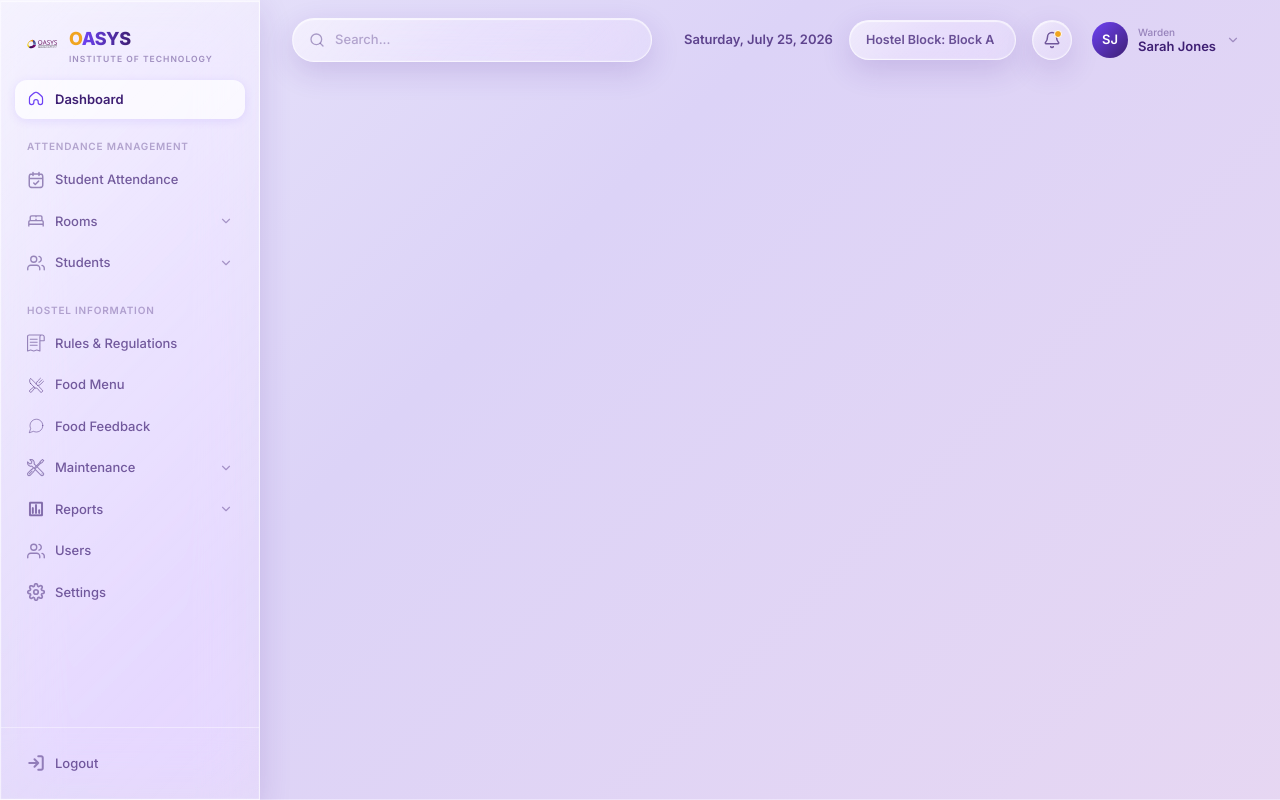
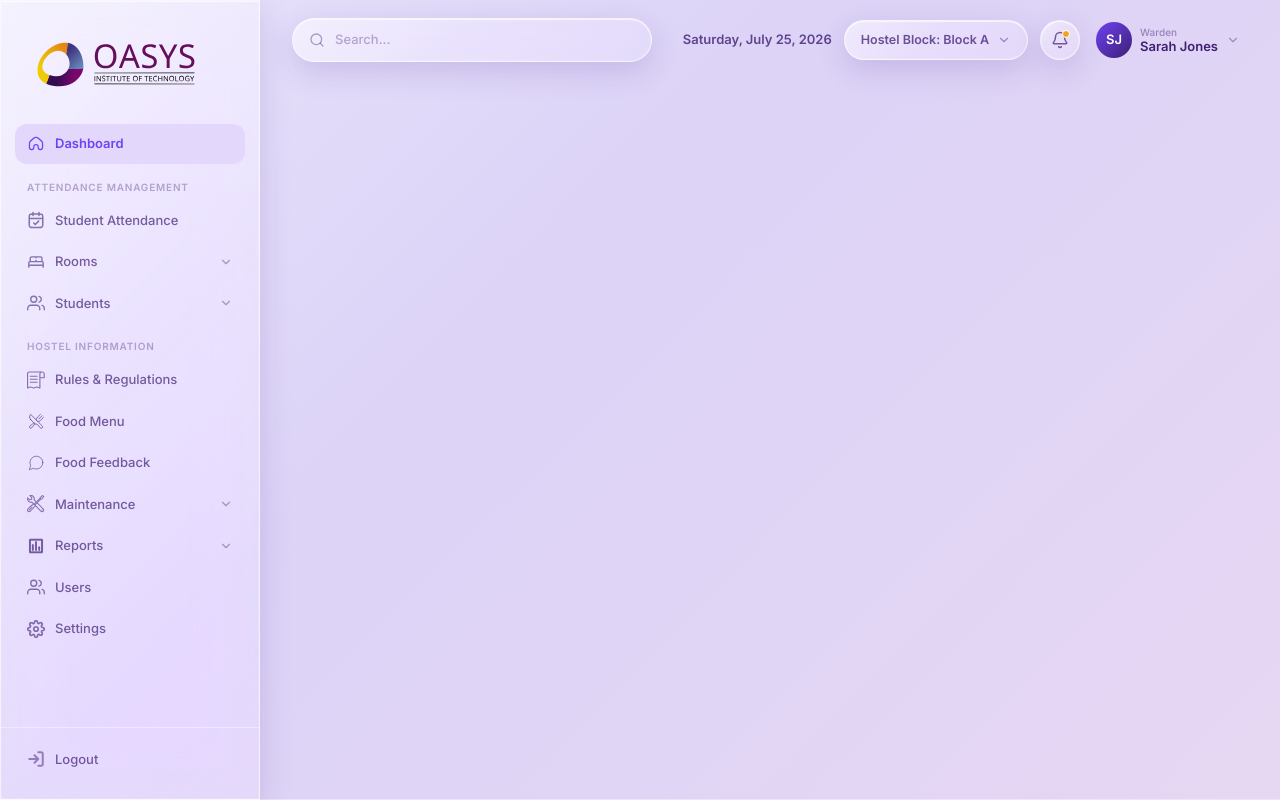
Before and after one commit to asifmohamed491-code/hostel_management, a Next.js app: page /dashboard in a window 1280 px wide. Built offline with nearby package versions, Linux system fonts and the light colour scheme.

Commit message:
Improving side & Top nav also alignment

```diff
--- a/components/dashboard/Sidebar.tsx
+++ b/components/dashboard/Sidebar.tsx
@@ -1,4 +1,3 @@
-// Sidebar.tsx
   "use client";
 
   import { useState } from "react";
@@ -18,14 +17,16 @@ function NavRow({ item, active }: { item: NavItem; active: boolean }) {
       <>
         <Icon
           className={cn(
-          "h-[18px] w-[18px] shrink-0 transition-colors",
-          active ? "text-primary" : "text-heading/50 group-hover:text-primary/80"
+            "h-[18px] w-[18px] shrink-0 transition-colors duration-150",
+            active ? "text-[#6E42F5]" : "text-heading/60 group-hover:text-[#6E42F5]"
           )}
         />
         <span
           className={cn(
-          "flex-1 truncate text-[13px] transition-colors",
-          active ? "font-semibold text-heading" : "font-medium text-heading/70 group-hover:text-heading"
+            "flex-1 truncate text-[13px] transition-colors duration-150",
+            active
+              ? "font-semibold text-[#6E42F5]"
+              : "font-medium text-heading/70 group-hover:text-[#6E42F5]"
           )}
         >
           {item.label}
@@ -33,7 +34,8 @@ function NavRow({ item, active }: { item: NavItem; active: boolean }) {
         {hasChildren && (
           <ChevronDown
             className={cn(
-            "h-3.5 w-3.5 shrink-0 text-heading/40 transition-transform duration-200",
+              "h-3.5 w-3.5 shrink-0 transition-all duration-200",
+              active ? "text-[#6E42F5]" : "text-heading/40 group-hover:text-[#6E42F5]",
               open && "rotate-180"
             )}
           />
@@ -42,10 +44,10 @@ function NavRow({ item, active }: { item: NavItem; active: boolean }) {
     );
 
     const rowClass = cn(
-    "group relative flex w-full items-center gap-2.5 rounded-xl px-3 py-2.5 text-left transition-all duration-200",
+      "group relative flex w-full items-center gap-2.5 rounded-xl px-3 py-2.5 text-left transition-all duration-150",
       active
-      ? "bg-white/70 shadow-[0_2px_10px_rgba(110,66,245,0.12)]"
-      : "hover:bg-white/35"
+        ? "bg-[#E3D8FB]" // Image-ல் இருப்பது போன்ற சாஃப்ட் பர்பிள் Selected State
+        : "hover:bg-[#E3D8FB]/35" // Distinct, lighter hover background for differentiation
     );
 
     if (hasChildren) {
@@ -66,12 +68,12 @@ function NavRow({ item, active }: { item: NavItem; active: boolean }) {
             )}
           >
             <div className="min-h-0">
-            <div className="ml-[26px] mt-1 flex flex-col gap-0.5 border-l border-heading/10 pl-4">
+              <div className="ml-[26px] mt-1 flex flex-col gap-0.5 border-l border-[#6E42F5]/20 pl-4">
                 {item.children!.map((child) => (
                   <Link
                     key={child.href}
                     href={child.href}
-                  className="rounded-lg px-2.5 py-1.5 text-[12.5px] font-medium text-heading/60 transition-colors hover:bg-white/40 hover:text-heading"
+                    className="rounded-lg px-2.5 py-1.5 text-[12.5px] font-medium text-heading/60 transition-colors hover:bg-[#E3D8FB]/30 hover:text-[#6E42F5]"
                   >
                     {child.label}
                   </Link>
@@ -101,37 +103,27 @@ export function Sidebar() {
     return (
       <aside
         className={cn(
-        "liquid-glass no-scrollbar sticky top-0 hidden h-screen w-[260px] shrink-0 flex-col overflow-y-auto rounded-none",
-        "border-r border-white/40 bg-white/25 lg:flex"
+          "liquid-glass sticky top-0 hidden h-screen max-h-screen w-[260px] shrink-0 flex-col justify-between overflow-hidden rounded-none",
+          "border-r border-white/40 bg-white/25 py-2 lg:flex" // Ungal Original Glass Background Retention
         )}
         style={{ backdropFilter: "blur(28px) saturate(180%)" }}
       >
+        <div>
           {/* Logo */}
-      <div className="flex items-center gap-2.5 px-6 pb-4 pt-6">
+          <div className="flex items-center gap-2.5 px-6 pb-2 pt-2">
             <Image
               src="/assets/logo/oasys-mark.svg"
               alt="OASYS"
-          width={34}
-          height={34}
+              width={180}
+              height={180}
               priority
             />
-        <div className="flex flex-col leading-none">
-          <span className="text-lg font-extrabold tracking-tight">
-            <span className="text-[#F0A420]">O</span>
-            <span className="bg-gradient-to-r from-primary to-heading bg-clip-text text-transparent">
-              ASYS
-            </span>
-          </span>
-          <span className="mt-0.5 text-[8.5px] font-semibold uppercase tracking-[0.12em] text-heading/45">
-            Institute of Technology
-          </span>
-        </div>
           </div>
 
           {/* Nav */}
-      <nav className="flex-1 px-3.5 pb-3">
+          <nav className="px-3.5 pt-1">
             {NAV_SECTIONS.map((section, idx) => (
-          <div key={section.label ?? idx} className={idx === 0 ? "mb-1" : "mt-5"}>
+              <div key={section.label ?? idx} className={idx === 0 ? "mb-1" : "mt-4"}>
                 {section.label && (
                   <p className="mb-1.5 px-3 text-[10px] font-semibold uppercase tracking-[0.08em] text-heading/35">
                     {section.label}
@@ -145,12 +137,13 @@ export function Sidebar() {
               </div>
             ))}
           </nav>
+        </div>
 
         {/* Logout — pinned to bottom */}
-      <div className="border-t border-white/40 px-3.5 py-4">
+        <div className="border-t border-white/40 px-3.5 py-3">
           <Link
             href={LOGOUT_ITEM.href}
-          className="group flex items-center gap-2.5 rounded-xl px-3 py-2.5 text-left transition-colors hover:bg-white/35"
+            className="group flex items-center gap-2.5 rounded-xl px-3 py-2.5 text-left transition-colors hover:bg-red-500/10"
           >
             <LOGOUT_ITEM.icon className="h-[18px] w-[18px] shrink-0 text-heading/50 group-hover:text-red-500" />
             <span className="text-[13px] font-medium text-heading/70 group-hover:text-red-500">
--- a/components/dashboard/Topbar.tsx
+++ b/components/dashboard/Topbar.tsx
@@ -1,7 +1,7 @@
-// Topbar.tsx
 "use client";
 
-import { Search, Bell, ChevronDown } from "lucide-react";
+import { useState } from "react";
+import { Search, Bell, ChevronDown, X } from "lucide-react";
 
 const TODAY = new Date().toLocaleDateString("en-US", {
   weekday: "long",
@@ -11,10 +11,35 @@ const TODAY = new Date().toLocaleDateString("en-US", {
 });
 
 export function Topbar() {
+  const [searchOpen, setSearchOpen] = useState(false);
+
   return (
-    <header className="sticky top-0 z-20 flex h-20 w-full items-center gap-4 px-6 lg:px-8">
-      {/* Search */}
-      <div className="liquid-glass flex h-11 w-full max-w-[360px] items-center gap-2.5 rounded-full bg-white/40 px-4">
+    <header className="sticky top-0 z-20 flex h-16 w-full items-center justify-between gap-2 px-4 sm:h-20 lg:px-8">
+      {/* Mobile Search - Expanded Overlay */}
+      {searchOpen ? (
+        <div className="flex flex-1 items-center gap-2 pr-2 md:hidden">
+          <div className="liquid-glass flex h-10 w-full items-center gap-2 rounded-full bg-white/40 px-3.5">
+            <Search className="h-4 w-4 shrink-0 text-heading/40" />
+            <input
+              type="text"
+              placeholder="Search..."
+              autoFocus
+              className="w-full bg-transparent text-[13px] font-medium text-heading placeholder:text-heading/35 focus:outline-none"
+            />
+          </div>
+          <button
+            type="button"
+            onClick={() => setSearchOpen(false)}
+            aria-label="Close search"
+            className="flex h-9 w-9 shrink-0 items-center justify-center rounded-full bg-white/30 text-heading/60"
+          >
+            <X className="h-4 w-4" />
+          </button>
+        </div>
+      ) : (
+        <>
+          {/* Desktop & Tablet Search Bar */}
+          <div className="liquid-glass hidden h-11 w-full max-w-[360px] items-center gap-2.5 rounded-full bg-white/40 px-4 md:flex">
             <Search className="h-4 w-4 shrink-0 text-heading/40" />
             <input
               type="text"
@@ -23,17 +48,29 @@ export function Topbar() {
             />
           </div>
 
-      <div className="flex-1" />
+          {/* Mobile Search Trigger Icon */}
+          <button
+            type="button"
+            onClick={() => setSearchOpen(true)}
+            aria-label="Open search"
+            className="liquid-glass flex h-10 w-10 shrink-0 items-center justify-center rounded-full bg-white/40 transition-colors hover:bg-white/55 md:hidden"
+          >
+            <Search className="h-[18px] w-[18px] text-heading/70" />
+          </button>
 
-      {/* Date */}
-      <span className="hidden whitespace-nowrap text-[13px] font-semibold text-heading/80 md:inline">
+          <div className="flex-1 md:flex-none" />
+
+          {/* Right Action Items */}
+          <div className="flex items-center gap-2 sm:gap-3">
+            {/* Date - Hidden on Mobile & Tablet */}
+            <span className="hidden whitespace-nowrap text-[13px] font-semibold text-heading/80 lg:inline">
               {TODAY}
             </span>
 
-      {/* Hostel block selector */}
+            {/* Hostel block selector - Hidden on Small Mobile Screens */}
             <button
               type="button"
-        className="liquid-glass flex h-10 items-center gap-2 whitespace-nowrap rounded-full bg-white/40 px-4 text-[12.5px] font-semibold text-heading/75 transition-colors hover:bg-white/55"
+              className="liquid-glass hidden h-10 items-center gap-2 whitespace-nowrap rounded-full bg-white/40 px-3.5 text-[12px] font-semibold text-heading/75 transition-colors hover:bg-white/55 sm:flex sm:px-4 sm:text-[12.5px]"
             >
               Hostel Block: Block A
               <ChevronDown className="h-3.5 w-3.5 text-heading/45" />
@@ -49,10 +86,10 @@ export function Topbar() {
               <span className="absolute right-[9px] top-[9px] h-2 w-2 rounded-full border border-white bg-[#F0A420]" />
             </button>
 
-      {/* User */}
+            {/* User Profile */}
             <button
               type="button"
-        className="flex shrink-0 items-center gap-2.5 rounded-full py-1 pl-1 pr-2 transition-colors hover:bg-white/30"
+              className="flex shrink-0 items-center gap-2 rounded-full py-1 pl-1 pr-1.5 transition-colors hover:bg-white/30 sm:pr-2"
             >
               <span
                 aria-hidden
@@ -66,6 +103,9 @@ export function Topbar() {
               </span>
               <ChevronDown className="hidden h-3.5 w-3.5 text-heading/40 sm:block" />
             </button>
+          </div>
+        </>
+      )}
     </header>
   );
 }
```
Lines whose indentation alone changed are shown as unchanged.
